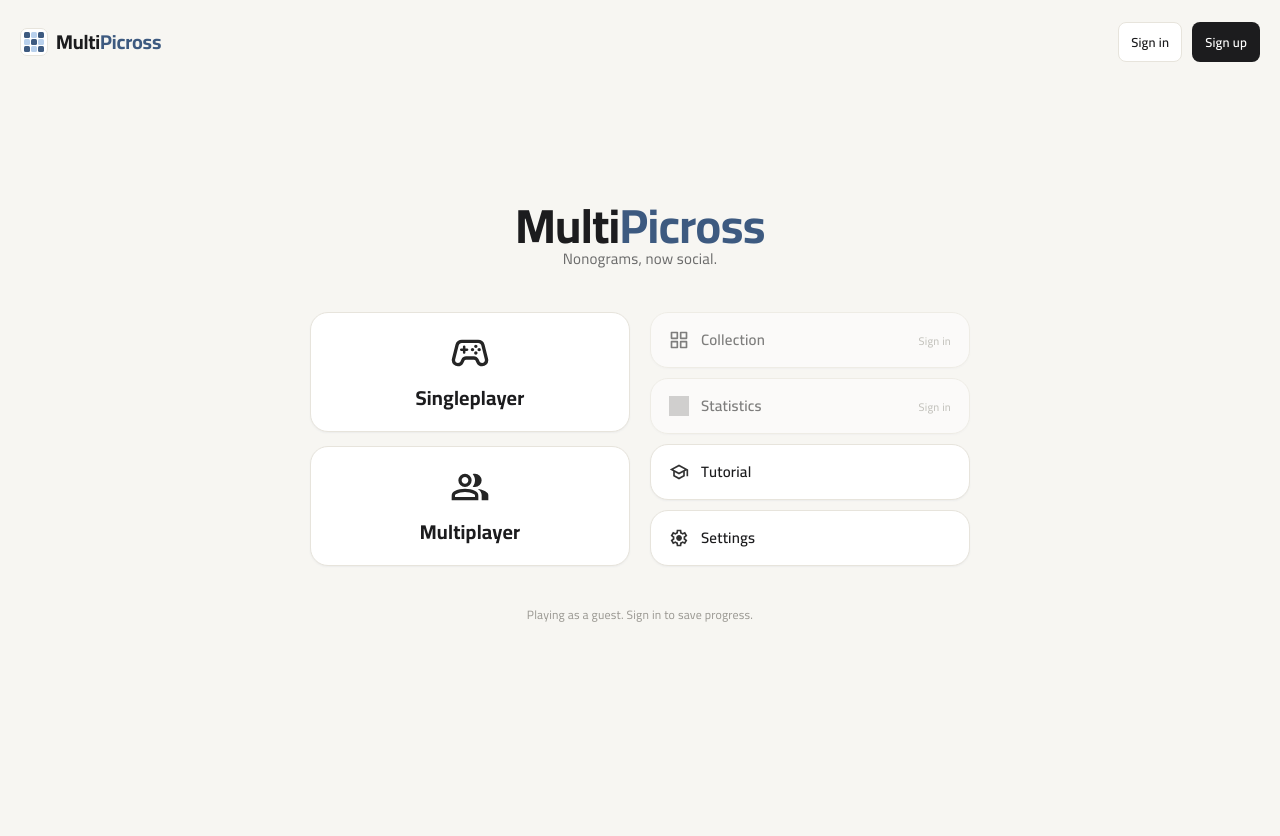
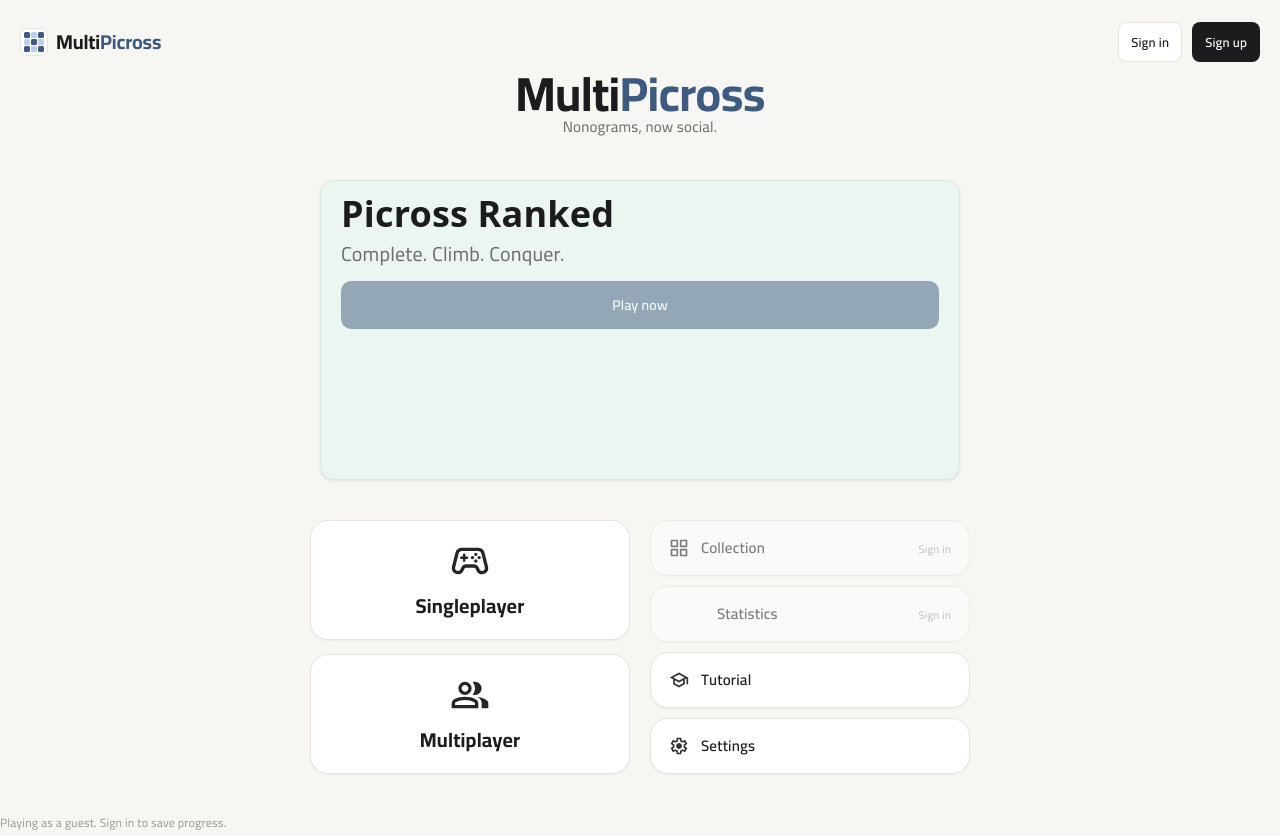
Before and after one commit to Monash-FIT3170/2026W1-MultiPicross, a React (Vite) app in the folder frontend/: page / in a window 1280 px wide. Before the commit the page ends 800 px from the top, so only its background shows below. Built offline with nearby package versions, Linux system fonts and the light colour scheme; no server answers; grey boxes are pictures that could not be loaded.

Commit message:
Inital picross ranked banner - rough design

```diff
--- a/frontend/src/index.css
+++ b/frontend/src/index.css
@@ -143,6 +143,13 @@ body {
 .mp-surface {
   background: #fff;
   border: 1px solid var(--color-line);
+  border-radius: 14px;
+  box-shadow: var(--shadow-sm);
+}
+
+.elo-banner {
+  background: var(--color-sage-50);
+  border: 1px solid var(--color-sage-100);
   border-radius: 14px;
   box-shadow: var(--shadow-sm);
 }
--- a/frontend/src/pages/MainMenu.tsx
+++ b/frontend/src/pages/MainMenu.tsx
@@ -1,7 +1,7 @@
 import { useLayoutEffect, useRef } from "react";
 import { useNavigate } from "react-router-dom";
 import { useAuth } from "../auth/AuthContext";
-import { Logo, Icon, Button, UserDropdown } from "../components/ui";
+import { Logo, Icon, Button, UserDropdown, Chip } from "../components/ui";
 import { animate, stagger } from "animejs";
 import singleplayerIcon from "../assets/singleplayer.svg";
 import multiIcon from "../assets/multiplayer.svg";
@@ -156,6 +156,45 @@ export default function MainMenu() {
           Nonograms, now social.
         </p>
 
+        {/* ELO ranking */}
+        <div
+            className="elo-banner"
+            style={{
+              padding: 20,
+              display: "flex",
+              flexDirection: "column",
+              gap: 14,
+              width: 640,
+              height: 300,
+            }}
+          >
+            <div style={{ display: "flex", alignItems: "center", gap: 10 }}>
+              <div
+                style={{
+                  fontSize: 36,
+                  fontWeight: 700,
+                  color: "var(--color-ink)",
+                }}
+              >
+                Picross Ranked
+              </div>
+            </div>
+            <p
+              style={{
+                margin: 0,
+                fontSize: 20,
+                color: "var(--color-ink-muted)",
+              }}
+            >
+              Complete. Climb. Conquer.
+            </p>
+
+            <Button variant="primary" size="md" disabled>
+              Play now
+            </Button>
+          </div>
+        </div>
+
         {/* Tile grid — 2 primary + 4 secondary */}
         <div
           ref={gridRef}
@@ -222,10 +261,10 @@ export default function MainMenu() {
             <SecondaryTile
               disabled={!isAuth}
               icon={
-                <img
-                  src={statsIcon}
-                  alt=""
-                  style={{ width: 20, height: 20, opacity: 0.8 }}
+                <IconBadge
+                  color="var(--color-primary)"
+                  iconColor="var(--color-ink)"
+                  icon="chart"
                 />
               }
               label="Statistics"
@@ -271,7 +310,6 @@ export default function MainMenu() {
             : "Playing as a guest. Sign in to save progress."}
         </p>
       </div>
-    </div>
   );
 }
 
@@ -327,3 +365,30 @@ function SecondaryTile({
     </button>
   );
 }
+
+function IconBadge({
+  color,
+  iconColor,
+  icon,
+}: {
+  color: string;
+  iconColor: string;
+  icon: import("../components/ui").IconName;
+}) {
+  return (
+    <div
+      style={{
+        width: 36,
+        height: 36,
+        borderRadius: 10,
+        background: color,
+        display: "flex",
+        alignItems: "center",
+        justifyContent: "center",
+        flexShrink: 0,
+      }}
+    >
+      <Icon name={icon} size={18} color={iconColor} />
+    </div>
+  );
+}
```
